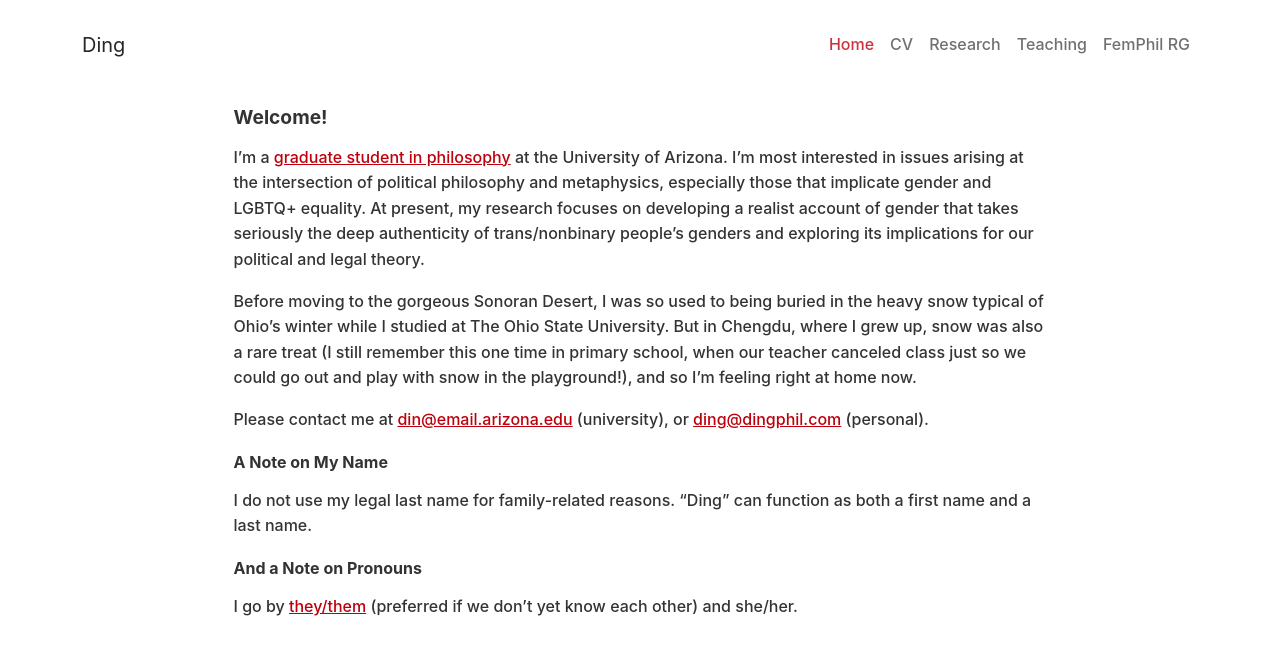
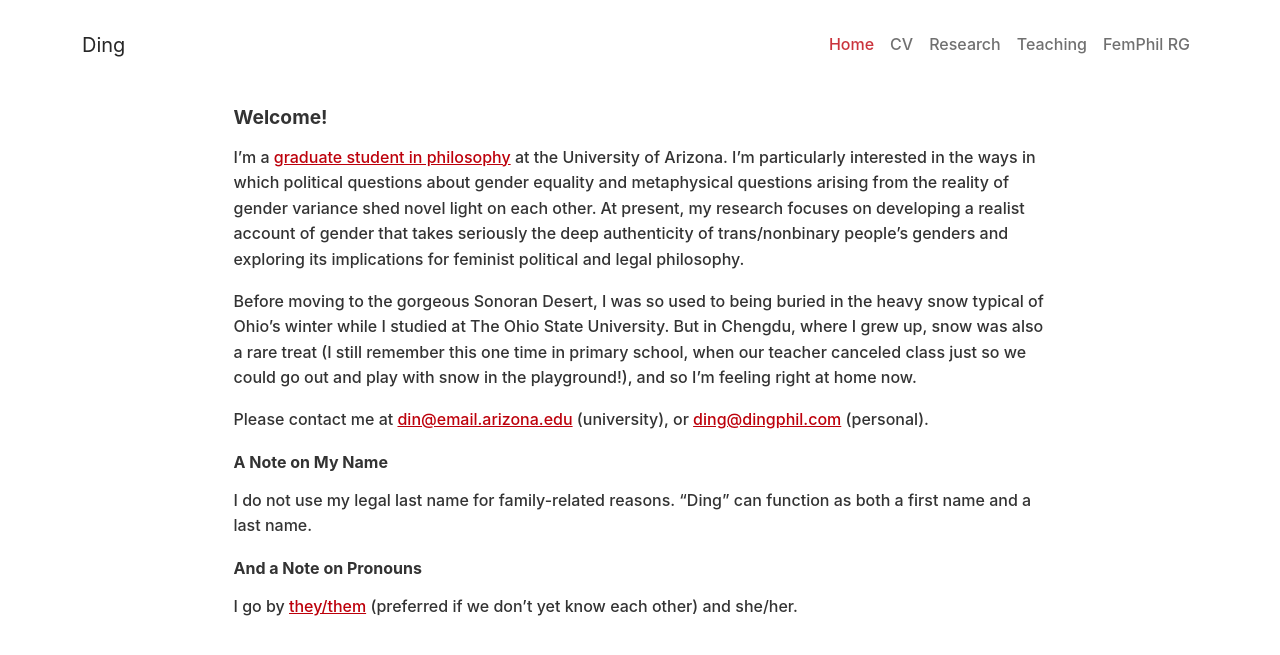
Before and after one commit to dingherself/dingherself.github.io, a Jekyll site: the page built from index.html, in a window 1280 px wide. Shown: the top 655 px of the page. Built offline with Jekyll 4.4.1, drawn with Linux system fonts in a browser that asks for light colours; nearby versions of some CDN libraries; some web fonts are replaced.

Commit message:
Really important edit

```diff
--- a/index.html
+++ b/index.html
@@ -6,7 +6,7 @@
 ---
 
 <h1 style="font-size: 1.2rem">Welcome!</h1>
-<p>I’m a <a href="https://philosophy.arizona.edu/people/ding-zhiyuan-li">graduate student in philosophy</a> at the University of Arizona. I’m most interested in issues arising at the intersection of political philosophy and metaphysics, especially those that implicate gender and LGBTQ+ equality. At present, my research focuses on developing a realist account of gender that takes seriously the deep authenticity of trans/nonbinary people’s genders and exploring its implications for our political and legal theory.</p>
+<p>I’m a <a href="https://philosophy.arizona.edu/people/ding-zhiyuan-li">graduate student in philosophy</a> at the University of Arizona. I’m particularly interested in the ways in which political questions about gender equality and metaphysical questions arising from the reality of gender variance shed novel light on each other. At present, my research focuses on developing a realist account of gender that takes seriously the deep authenticity of trans/nonbinary people’s genders and exploring its implications for feminist political and legal philosophy.</p>
 <p>Before moving to the gorgeous Sonoran Desert, I was so used to being buried in the heavy snow typical of Ohio’s winter while I studied at The Ohio State University. But in Chengdu, where I grew up, snow was also a rare treat (I still remember this one time in primary school, when our teacher canceled class just so we could go out and play with snow in the playground!), and so I’m feeling right at home now.</p>
 <script language="JavaScript" type="text/javascript">
   var u = "din";
```
